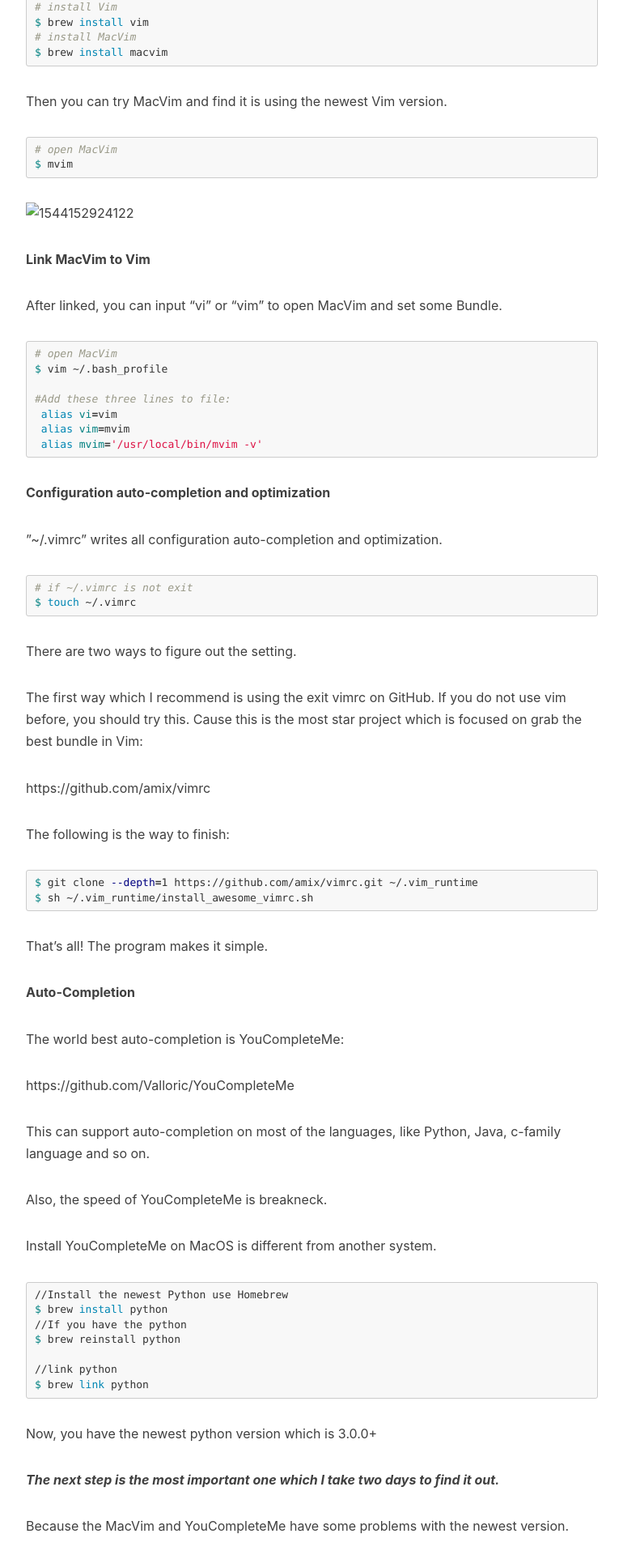
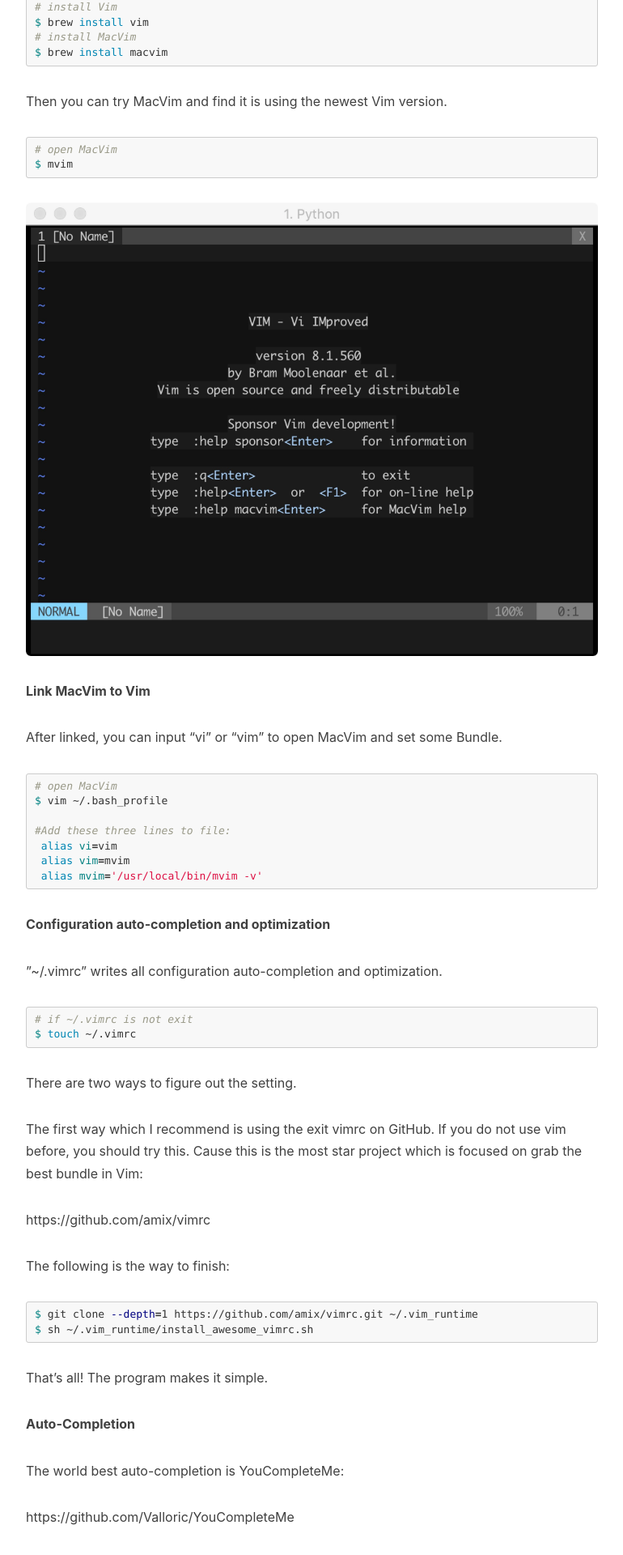
Before and after one commit to haoking/haoking.github.io, a Jekyll site: the page built from _posts/2018-12-08-macvim-guideLine.markdown, in a window 1280 px wide. Shown: the part 1571-3491 px from the top of the page at 81% size, without its empty margins (233-1003 px from the left). Built offline with Jekyll 4.4.1, drawn with Linux system fonts in a browser that asks for light colours; nearby versions of some CDN libraries; comment, search, counter and statistics services are not loaded.

Commit message:
update 2018.12.08

````diff
--- a/_posts/2018-12-08-macvim-guideLine.markdown
+++ b/_posts/2018-12-08-macvim-guideLine.markdown
@@ -64,7 +64,7 @@ $ brew install macvim
 $ mvim
 ```
 
-![1544152924122](post_Images/2018_12_08/1544152924122.jpg)
+![1544152924122](/post_Images/2018_12_08/1544152924122.jpg)
 
 
 
@@ -190,7 +190,7 @@ The Screenshot following:
 
 **Java:**
 
-![1544213445804](post_Images/2018_12_08/1544213445804.jpg)
+![1544213445804](/post_Images/2018_12_08/1544213445804.jpg)
 
 
 
````
